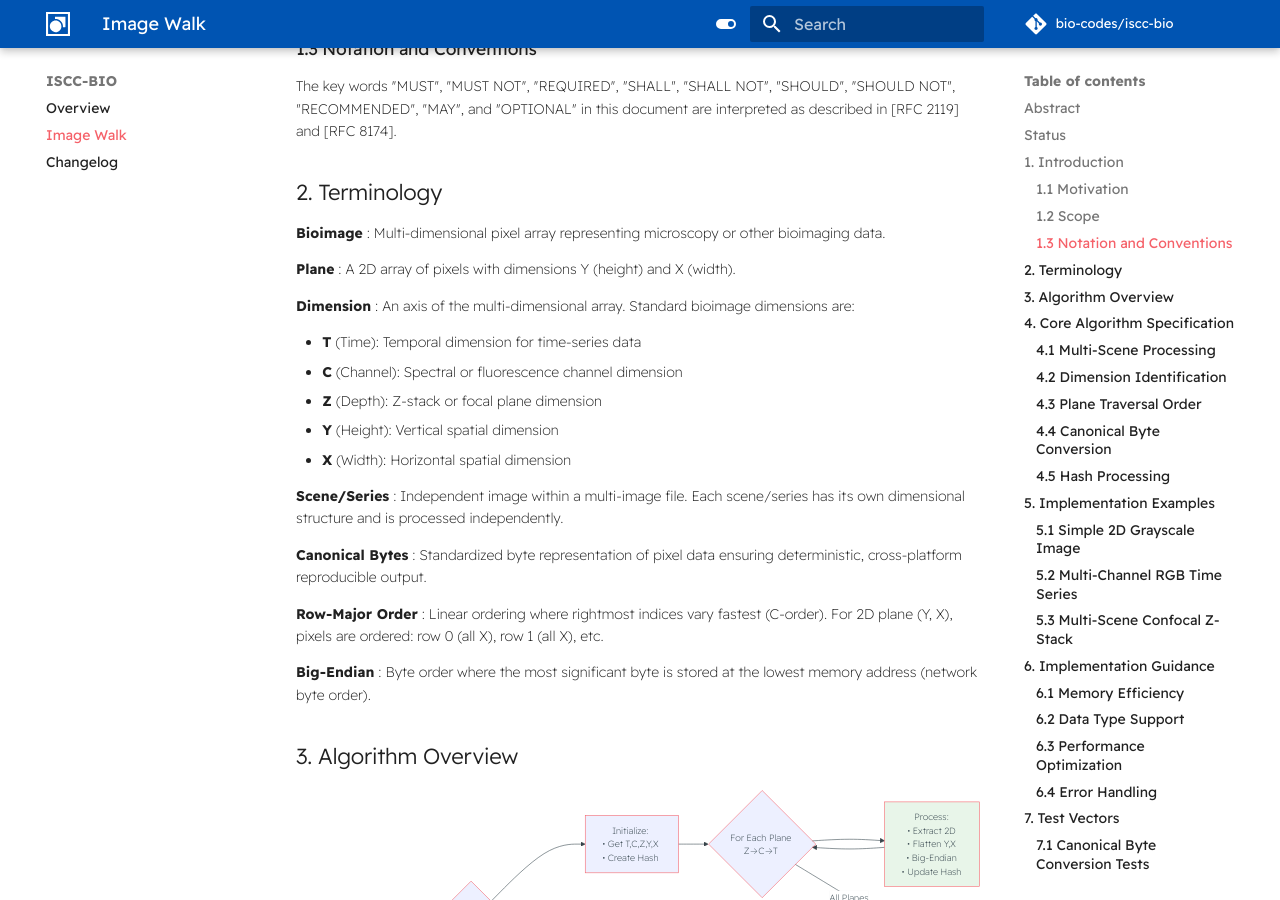
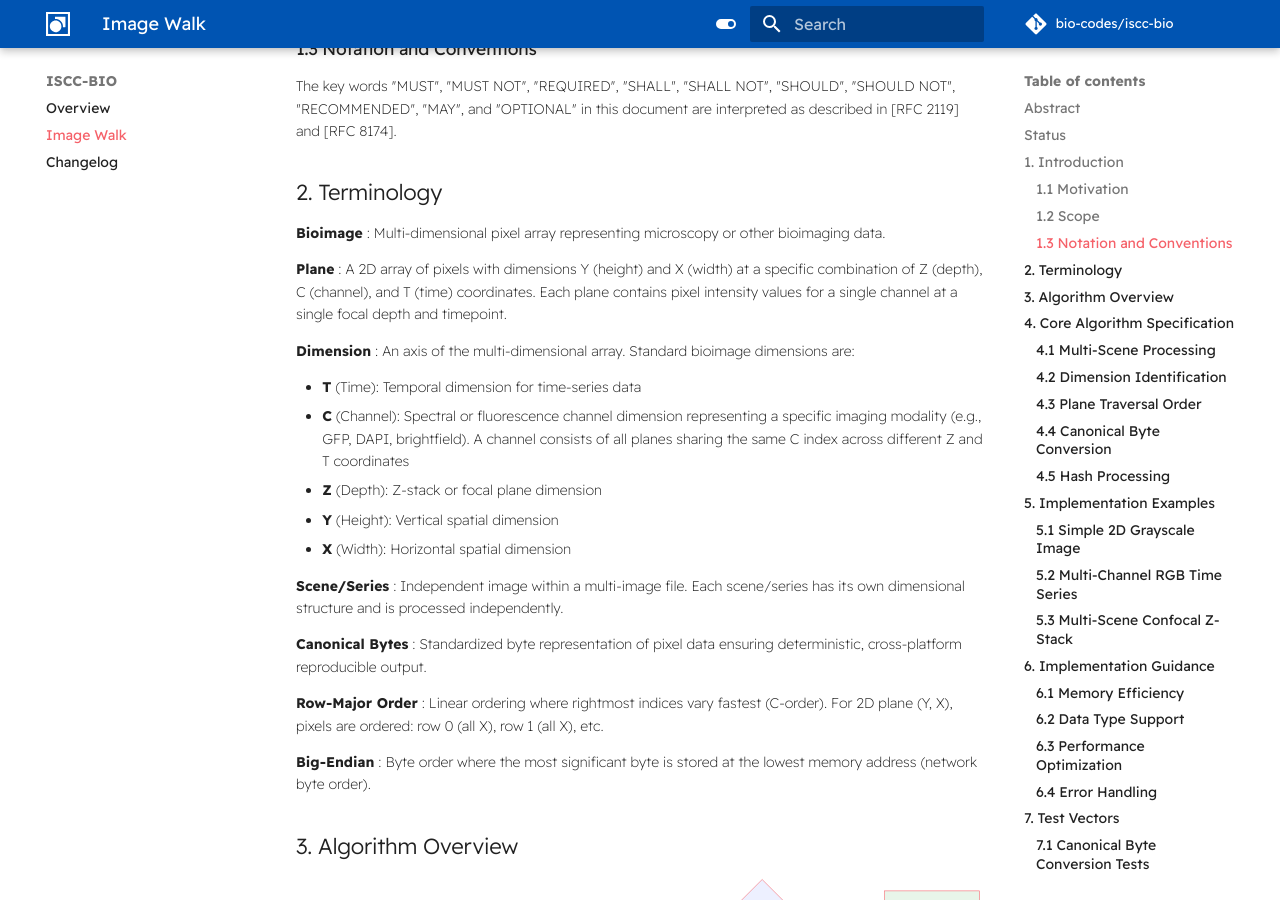
Before and after one commit to bio-codes/iscc-bio, an MkDocs documentation site: the page built from docs/imagewalk.md, in a window 1280 px wide and 900 px high, scrolled down 1211 px. Built offline with MkDocs 1.6.1 and Material for MkDocs 9.7.7, drawn with Linux system fonts in a browser that asks for light colours; comment, search, counter and statistics services are not loaded; some of the changed text lies outside the part shown.

Commit message:
docs(imagewalk): enhance plane concept documentation and improve script clarity
- Clarify plane definition as 2D pixel arrays at specific Z/C/T coordinates
- Add detailed explanation of channel concept and multi-channel examples
- Enhance traversal order documentation with plane-specific context
- Improve variable naming in imagewalk_check.py for clarity
- Add comprehensive comments explaining 2D plane processing

These improvements make the IMAGEWALK specification more accessible
and the verification script easier to understand.

````diff
--- a/docs/imagewalk.md
+++ b/docs/imagewalk.md
@@ -55,12 +55,16 @@ The key words "MUST", "MUST NOT", "REQUIRED", "SHALL", "SHALL NOT", "SHOULD", "S
 
 **Bioimage** : Multi-dimensional pixel array representing microscopy or other bioimaging data.
 
-**Plane** : A 2D array of pixels with dimensions Y (height) and X (width).
+**Plane** : A 2D array of pixels with dimensions Y (height) and X (width) at a specific combination of Z
+(depth), C (channel), and T (time) coordinates. Each plane contains pixel intensity values for a single channel
+at a single focal depth and timepoint.
 
 **Dimension** : An axis of the multi-dimensional array. Standard bioimage dimensions are:
 
 - **T** (Time): Temporal dimension for time-series data
-- **C** (Channel): Spectral or fluorescence channel dimension
+- **C** (Channel): Spectral or fluorescence channel dimension representing a specific imaging modality (e.g.,
+    GFP, DAPI, brightfield). A channel consists of all planes sharing the same C index across different Z and T
+    coordinates
 - **Z** (Depth): Z-stack or focal plane dimension
 - **Y** (Height): Vertical spatial dimension
 - **X** (Width): Horizontal spatial dimension
@@ -138,7 +142,8 @@ When a dimension is absent:
 
 !!! tip "Quick Reference"
 
-    Traverse planes in Z→C→T order: outermost Z, middle C, innermost T
+    Traverse planes in Z→C→T order: outermost Z, middle C, innermost T Each plane is a 2D pixel array for one
+    channel at one Z-position and timepoint
 
 Implementations **MUST** traverse planes using nested loops in this exact order:
 
@@ -146,7 +151,8 @@ Implementations **MUST** traverse planes using nested loops in this exact order:
 2. **Middle loop: C dimension** - Iterate from 0 to size_c - 1
 3. **Innermost loop: T dimension** - Iterate from 0 to size_t - 1
 
-For each combination of coordinates (z, c, t), extract the 2D plane at position (z, c, t, :, :).
+For each combination of coordinates (z, c, t), extract the 2D plane at position (z, c, t, :, :). This plane
+contains pixel intensity values for channel c at z-position z and timepoint t.
 
 #### Example Traversal
 
@@ -222,6 +228,16 @@ Canonical bytes (big-endian uint16):
 
 Total: 8 bytes (4 pixels × 2 bytes per pixel)
 ```
+
+#### Understanding Planes in Multi-Channel Images
+
+For a 3-channel RGB image with dimensions C=3, Y=512, X=512:
+
+- Plane at (z=0, c=0, t=0): 512×512 2D array of RED channel intensities
+- Plane at (z=0, c=1, t=0): 512×512 2D array of GREEN channel intensities
+- Plane at (z=0, c=2, t=0): 512×512 2D array of BLUE channel intensities
+
+Each plane is processed separately to create its canonical byte sequence.
 
 ### 4.5 Hash Processing
 
````
Also changed, not shown: 1 other file.
